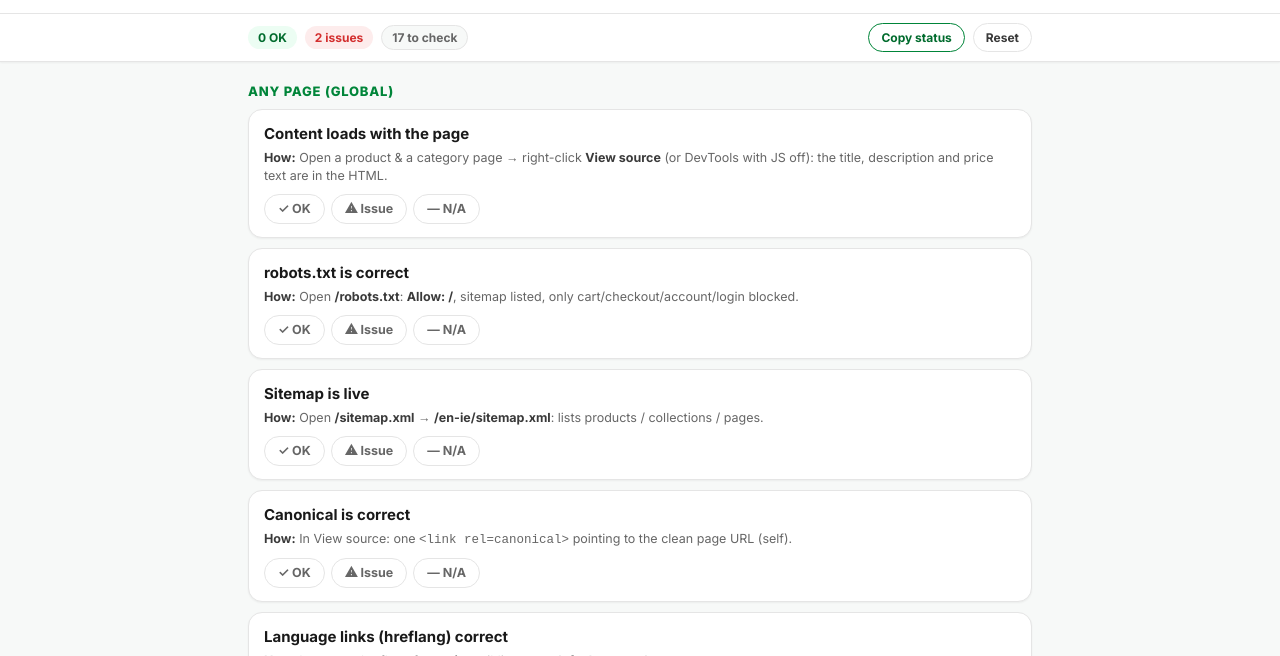
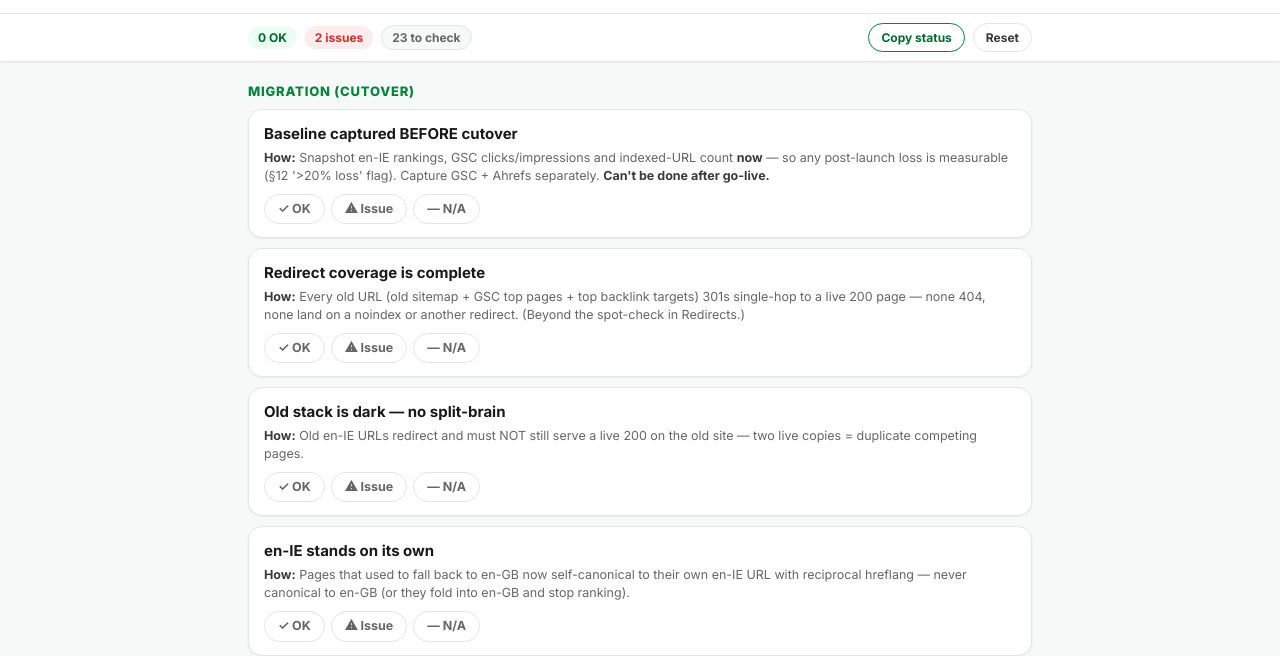
Before and after one commit to nielsmolenaar-hp/enie-go-live-plan, a plain HTML site: page launch-checklist.html in a window 1280 px wide. Shown: the part 144-800 px from the top of the page. Drawn offline with Linux system fonts and the light colour scheme.

Commit message:
Add files via upload

```diff
--- a/launch-checklist.html
+++ b/launch-checklist.html
@@ -53,6 +53,12 @@ footer{background:var(--ink);color:#fff;padding:14px 0;margin-top:16px;font-size
 <footer><div class="wrap">en-IE launch-day checklist · your marks are saved in this browser</div></footer>
 <script>
 const C=[
+["m1","Migration (cutover)","Baseline captured BEFORE cutover","Snapshot en-IE rankings, GSC clicks/impressions and indexed-URL count <b>now</b> — so any post-launch loss is measurable (§12 '>20% loss' flag). Capture GSC + Ahrefs separately. <b>Can't be done after go-live.</b>"],
+["m2","Migration (cutover)","Redirect coverage is complete","Every old URL (old sitemap + GSC top pages + top backlink targets) 301s single-hop to a live 200 page — none 404, none land on a noindex or another redirect. (Beyond the spot-check in Redirects.)"],
+["m3","Migration (cutover)","Old stack is dark — no split-brain","Old en-IE URLs redirect and must NOT still serve a live 200 on the old site — two live copies = duplicate competing pages."],
+["m4","Migration (cutover)","en-IE stands on its own","Pages that used to fall back to en-GB now self-canonical to their own en-IE URL with reciprocal hreflang — never canonical to en-GB (or they fold into en-GB and stop ranking)."],
+["m5","Migration (cutover)","Top pages equivalent-or-better","Spot-check the ~50 highest-traffic en-IE pages old-vs-new: title, H1, content and structured data are at least as strong as the old ranking page (a good 301 to a thinner page still drops rankings)."],
+["m6","Migration (cutover)","404-spike watch (first weeks)","After cutover, watch inbound 404s + GSC Coverage daily for the 4–8 week window — missed redirects surface here first."],
 ["g1","Any page (global)","Content loads with the page","Open a product & a category page → right-click <b>View source</b> (or DevTools with JS off): the title, description and price text are in the HTML."],
 ["g2","Any page (global)","robots.txt is correct","Open <b>/robots.txt</b>: <b>Allow: /</b>, sitemap listed, only cart/checkout/account/login blocked."],
 ["g3","Any page (global)","Sitemap is live","Open <b>/sitemap.xml</b> → <b>/en-ie/sitemap.xml</b>: lists products / collections / pages."],
@@ -73,7 +79,7 @@ const C=[
 ["r1","Redirects & links","Redirects are live","Spot-check a few old URLs from the redirect list → 301 to the new page (no 404, single hop)."],
 ["r2","Redirects & links","No dead links","Click the main menu + a category grid; nothing 404s."]
 ];
-const SECS=["Any page (global)","Product page (PDP)","Category page (PLP)","Redirects & links"];
+const SECS=["Migration (cutover)","Any page (global)","Product page (PDP)","Category page (PLP)","Redirects & links"];
 const DECS=["Ship anyway (acceptable)","Fix before go-live","Fix right after launch"];
 const KEY="hp-enie-launch-checklist-v1";
 let S=JSON.parse(localStorage.getItem(KEY)||"{}");
```
